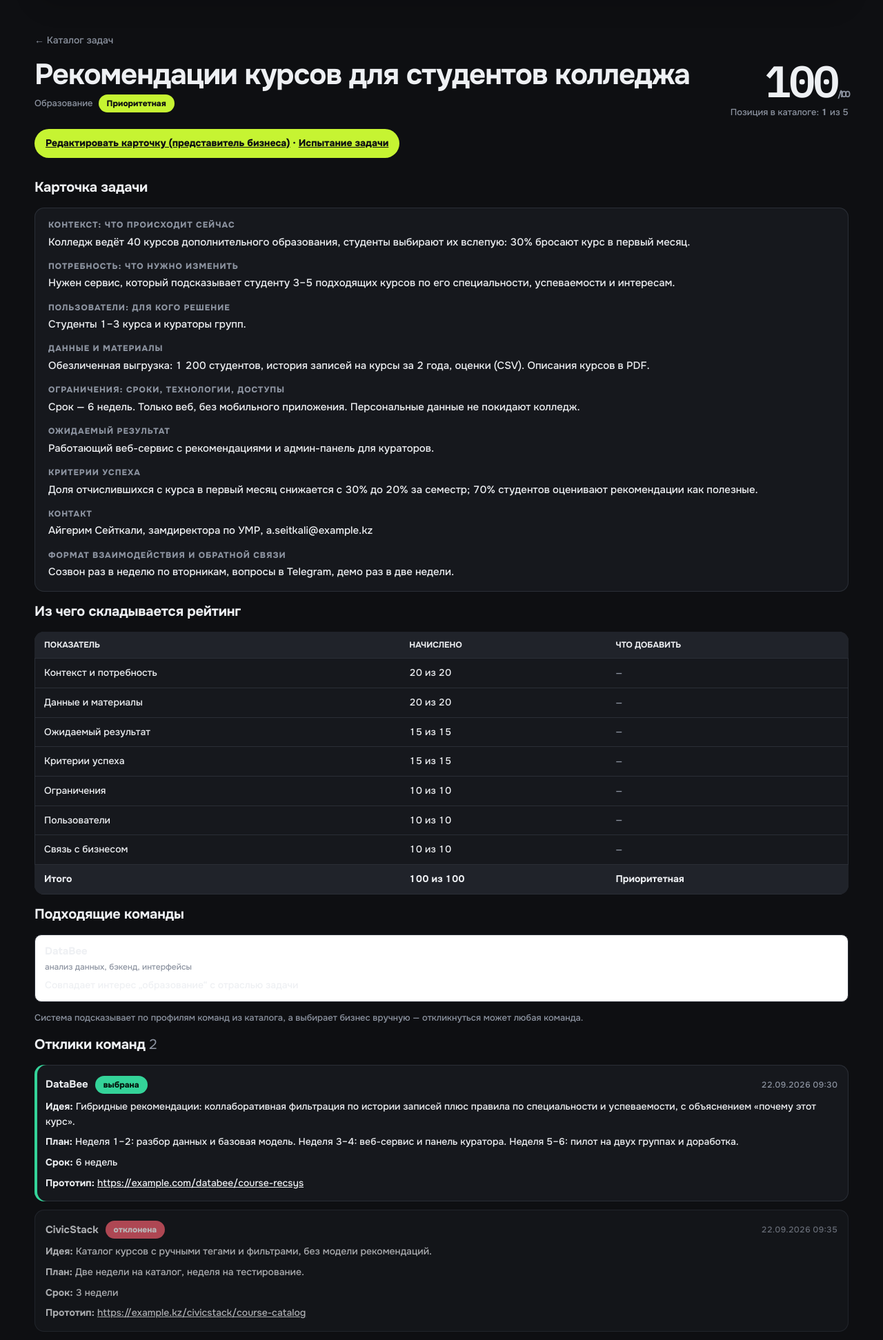
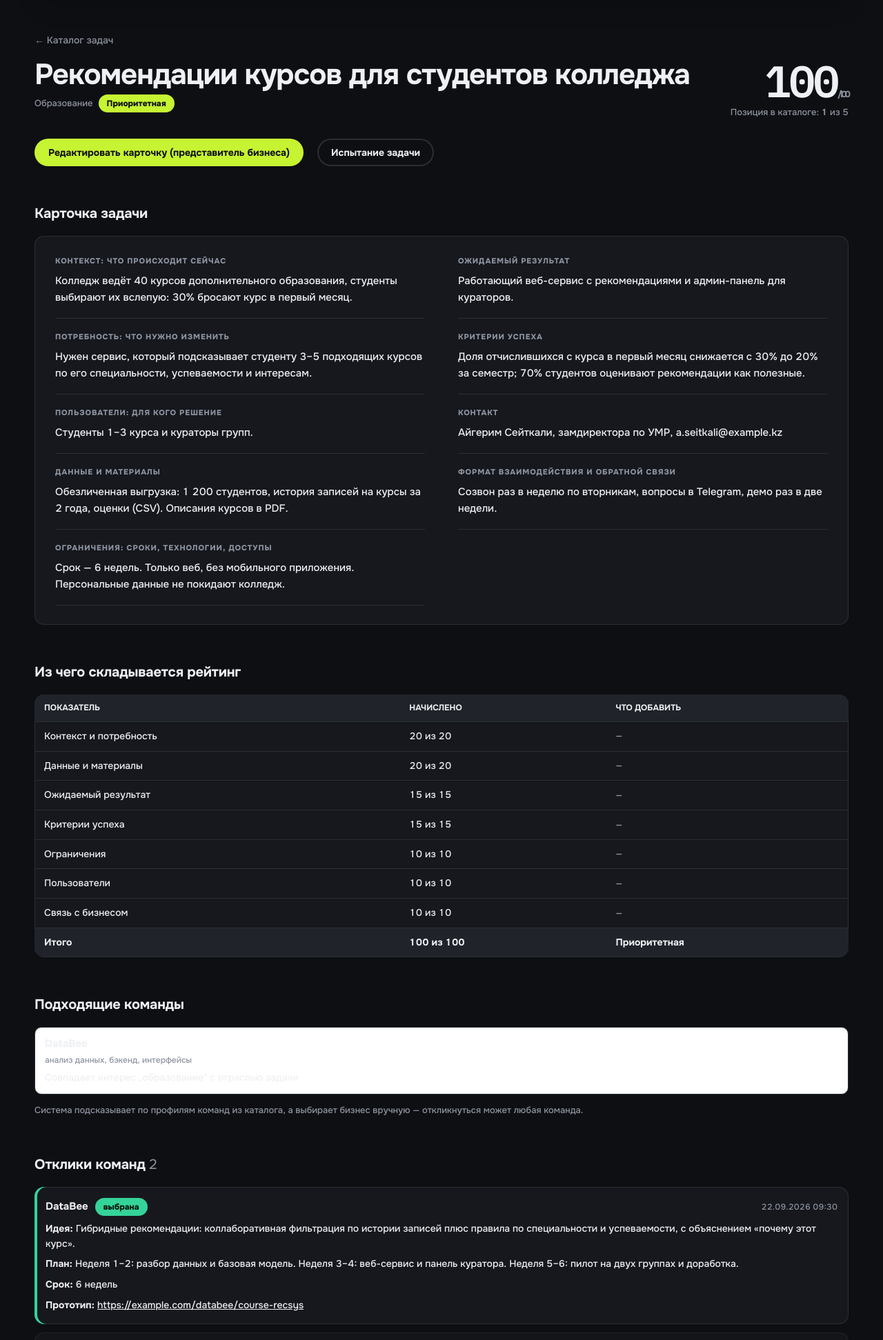
Before and after one commit to BAITC-Hacks/hack-4a84a5e5-taymas-systems, a FastAPI app: page /tasks/c_seed0001 in a window 1280 px wide. Shown: the part 70-2013 px from the top of the page at 69% size. Run offline with FastAPI, Linux system fonts and the light colour scheme.

Commit message:
[HAC-55] Страница задачи: карточка в две колонки, действия отдельными кнопками
Co-Authored-By: Claude Opus 5.5 <noreply@anthropic.com>

```diff
--- a/app/static/style.css
+++ b/app/static/style.css
@@ -532,3 +532,19 @@ details.more > p { line-height: 1.6; }
 .home-hero + dialog + .stats-strip { margin: 40px 0 0; gap: 16px; }
 .stickers { grid-template-columns: repeat(4, minmax(0, 1fr)); }
 @media (max-width: 560px) { .stickers { grid-template-columns: repeat(2, minmax(0, 1fr)); } }
+
+/* ===== Страница задачи: карточка в две колонки, действия — отдельными кнопками (HAC-55) ===== */
+body .card-fields { columns: 2 340px; column-gap: 48px; padding: 28px 30px; }
+body .card-fields dt { break-after: avoid; margin-top: 0; padding-top: 18px; font-size: 11px; }
+body .card-fields dd { break-inside: avoid; margin: 8px 0 0; padding-bottom: 18px; border-bottom: 1px solid var(--line); line-height: 1.6; }
+body .card-fields dt:first-child { padding-top: 0; }
+body p.edit-link { display: flex; flex-wrap: wrap; gap: 10px; padding: 0; background: none; font-size: 0; margin: 28px 0 8px; }
+body p.edit-link a { display: inline-flex; align-items: center; padding: 13px 20px; border-radius: 999px; font: 700 14px/1 var(--body); text-decoration: none; transition: transform .25s var(--spring), box-shadow .25s; }
+body p.edit-link a:first-child { background: var(--accent); color: var(--accent-ink); }
+body p.edit-link a + a { background: transparent; color: var(--text); box-shadow: inset 0 0 0 2px var(--line); }
+body p.edit-link a:hover { transform: translateY(-2px); }
+body p.edit-link a + a:hover { box-shadow: inset 0 0 0 2px var(--accent); }
+body .task-head ~ section { margin-top: 56px; }
+body .task-head ~ section > h2 { margin-bottom: 20px; }
+body .card-fields dt { padding-top: 0; }
+body .card-fields dd { margin-bottom: 18px; }
```
